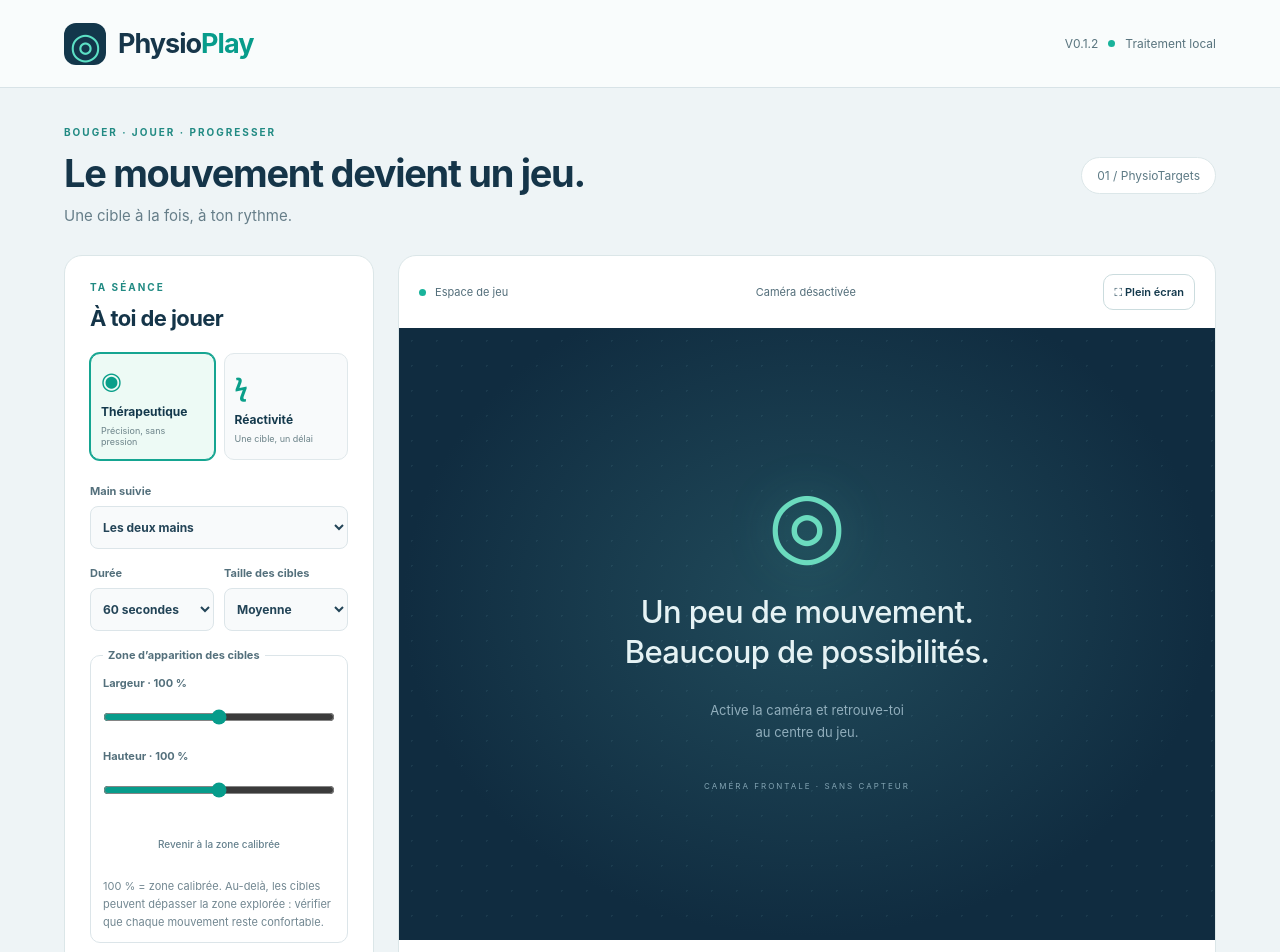
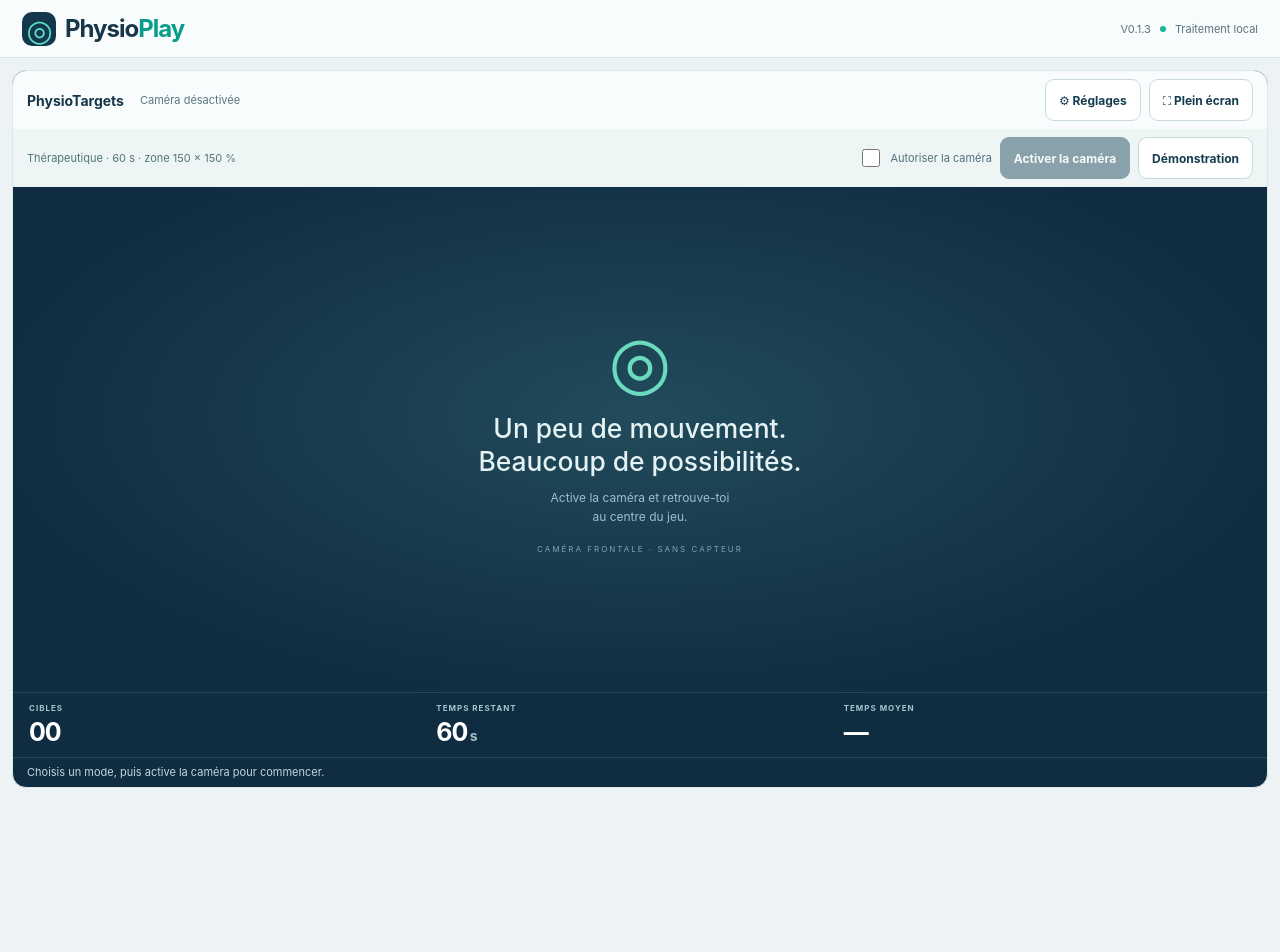
Before and after one commit to Sebrbo/PhysioPlay, a React (Vite) app: page / in a window 1280 px wide. Shown: the top 952 px of the page. After the commit the page ends 800 px from the top, so only its background shows below. Built offline with nearby package versions, Linux system fonts and the light colour scheme.

Commit message:
Ajouter le départ différé et les réglages séparés

```diff
--- a/src/App.tsx
+++ b/src/App.tsx
@@ -1,15 +1,18 @@
 import { useEffect, useRef, useState } from 'react';
 import { FilesetResolver, PoseLandmarker } from '@mediapipe/tasks-vision';
-import { containRect, insetZone, scaleZone, advanceSessionClock, calibratedZone, contains, defaultZone, mirror, nextTarget, type Hand, type Point, type Zone } from './game';
+import { advanceCountdown, containRect, insetZone, scaleZone, advanceSessionClock, calibratedZone, contains, defaultZone, mirror, nextTarget, type Hand, type Point, type Zone } from './game';
 
-type Phase = 'idle'|'ready'|'calibrating'|'playing'|'paused'|'result';
+type Phase = 'idle'|'ready'|'countdown'|'calibrating'|'playing'|'paused'|'result';
 type Stats = { hits:number; misses:number; times:number[]; remaining:number };
 const initialStats=(duration:number):Stats=>({hits:0,misses:0,times:[],remaining:duration});
 
 export default function App(){
   const [immersive,setImmersive]=useState(false);
-  const [zoneWidth,setZoneWidth]=useState(100),[zoneHeight,setZoneHeight]=useState(100);
+  const [zoneWidth,setZoneWidth]=useState(150),[zoneHeight,setZoneHeight]=useState(150);
   const play=useRef<HTMLElement>(null);
+  const settingsDialog=useRef<HTMLDialogElement>(null);
+  const [settingsOpen,setSettingsOpen]=useState(false),[settingsTab,setSettingsTab]=useState<'session'|'zone'|'about'>('session');
+  const [countdown,setCountdown]=useState(5);
   const [mode,setMode]=useState<'therapy'|'reaction'>('therapy');
   const [hand,setHand]=useState<Hand>('both');
   const [duration,setDuration]=useState(60),[deadline,setDeadline]=useState(4),[size,setSize]=useState(48);
@@ -22,12 +25,12 @@ export default function App(){
   const effectiveZone=zone?scaleZone(zone,zoneWidth,zoneHeight):null;
   const state=useRef({phase,source,mode,hand,duration,deadline,size,zone:effectiveZone});
   state.current={phase,source,mode,hand,duration,deadline,size,zone:effectiveZone};
-  const runtime=useRef({target:null as Point|null,hands:[] as Point[],samples:[] as Point[],calibrationStart:0,calibrationValid:0,last:0,lastSeen:0,lastVideo:-1,active:0,targetAge:0,dwell:0,stats:initialStats(60),number:1,pointer:null as Point|null});
+  const runtime=useRef({target:null as Point|null,hands:[] as Point[],samples:[] as Point[],calibrationStart:0,calibrationValid:0,last:0,lastSeen:0,lastVideo:-1,countdownMs:5000,active:0,targetAge:0,dwell:0,stats:initialStats(60),number:1,pointer:null as Point|null});
   const changePhase=(p:Phase)=>{runtime.current.last=performance.now();state.current.phase=p;setPhase(p);};
   const stop=()=>{generation.current++;stream.current?.getTracks().forEach(t=>t.stop());stream.current=null;detector.current?.close();detector.current=null;if(video.current)video.current.srcObject=null;runtime.current.hands=[];runtime.current.target=null;setTracking(false);setSource(null);setZone(null);changePhase('idle');setBusy(false);};
   useEffect(()=>()=>{generation.current++;stream.current?.getTracks().forEach(t=>t.stop());detector.current?.close();},[]);
-  useEffect(()=>{const hidden=()=>{if(document.hidden && ['playing','calibrating'].includes(state.current.phase)){changePhase('paused');setMessage('Séance en pause : l’application a été masquée.');}};document.addEventListener('visibilitychange',hidden);return()=>document.removeEventListener('visibilitychange',hidden);},[]);
-  useEffect(()=>{const resize=()=>{if(['playing','calibrating'].includes(state.current.phase)){changePhase('paused');setMessage('Affichage modifié : recalibre avant de reprendre.');}setZone(null);};window.addEventListener('orientationchange',resize);return()=>window.removeEventListener('orientationchange',resize);},[]);
+  useEffect(()=>{const hidden=()=>{if(document.hidden&&state.current.phase==='countdown'){changePhase('ready');setMessage('Départ annulé : l’application a été masquée.');}if(document.hidden && ['playing','calibrating'].includes(state.current.phase)){changePhase('paused');setMessage('Séance en pause : l’application a été masquée.');}};document.addEventListener('visibilitychange',hidden);return()=>document.removeEventListener('visibilitychange',hidden);},[]);
+  useEffect(()=>{const resize=()=>{if(state.current.phase==='countdown'){changePhase('ready');setMessage('Affichage modifié : calibre à nouveau avant de commencer.');}if(['playing','calibrating'].includes(state.current.phase)){changePhase('paused');setMessage('Affichage modifié : recalibre avant de reprendre.');}setZone(null);};window.addEventListener('orientationchange',resize);return()=>window.removeEventListener('orientationchange',resize);},[]);
 
   useEffect(()=>{
     if(!immersive)return;
@@ -37,6 +40,7 @@ export default function App(){
     window.addEventListener('keydown',escape);document.addEventListener('fullscreenchange',exited);
     return()=>{document.body.style.overflow=previous;window.removeEventListener('keydown',escape);document.removeEventListener('fullscreenchange',exited);};
   },[immersive]);
+  useEffect(()=>{const dialog=settingsDialog.current;if(!dialog)return;if(settingsOpen&&!dialog.open)dialog.showModal();else if(!settingsOpen&&dialog.open)dialog.close();},[settingsOpen]);
   async function toggleFullscreen(){
     if(immersive){if(document.fullscreenElement)await document.exitFullscreen().catch(()=>{});setImmersive(false);return;}
     setImmersive(true);
@@ -66,7 +70,11 @@ export default function App(){
   }
   function demo(){stop();setSource('demo');setZone(defaultZone);changePhase('ready');setMessage('Démonstration : déplace le pointeur ou ton doigt sur les cibles. Aucun suivi corporel.');}
   function calibrate(){runtime.current.samples=[];runtime.current.calibrationStart=performance.now();runtime.current.calibrationValid=0;setZone(null);changePhase('calibrating');setMessage('Pendant 8 secondes de suivi, balaie doucement ta zone confortable avec la ou les mains choisies.');}
-  function start(){if(!zone){changePhase('ready');setMessage('Calibre à nouveau la zone avant de commencer.');return;}const r=runtime.current;r.stats=initialStats(duration);r.active=0;r.targetAge=0;r.dwell=0;r.number=1;r.target=nextTarget(effectiveZone! ,null);setStats({...r.stats});changePhase('playing');setMessage('Atteins le centre de la cible avec le poignet.');}
+  function start(){
+    if(!zone){changePhase('ready');setMessage('Calibre à nouveau la zone avant de commencer.');return;}
+    const r=runtime.current;r.stats=initialStats(duration);r.active=0;r.targetAge=0;r.dwell=0;r.number=1;r.target=null;r.countdownMs=5000;
+    setStats({...r.stats});setCountdown(5);changePhase('countdown');setMessage('Prépare-toi : tu as 5 secondes pour passer en plein écran et te placer.');
+  }
   function finish(){changePhase('result');runtime.current.target=null;setStats({...runtime.current.stats});setMessage('Séance terminée. Les résultats restent uniquement en mémoire.');}
 
   useEffect(()=>{
@@ -95,7 +103,11 @@ export default function App(){
         if(r.calibrationValid>=8000){const z=calibratedZone(r.samples);setZone(z);changePhase('ready');setMessage(z?'Calibration prête. Reste à la même place pour jouer.':'Zone insuffisante. Recule pour cadrer les mains et recommence sans forcer.');}
         else if(now-r.calibrationStart>30000){changePhase('ready');setMessage('Calibration interrompue : suivi insuffisant. Vérifie le cadrage et réessaie.');}
       }
-      if(s.phase==='playing'){
+      if(s.phase==='countdown'){
+        const clock=advanceCountdown(r.countdownMs,elapsed);r.countdownMs=clock.remainingMs;setCountdown(clock.seconds);
+        if(clock.done){if(targetZone){r.target=nextTarget(targetZone,null);changePhase('playing');setMessage('Atteins le centre de la cible avec le poignet.');}else{changePhase('ready');setMessage('Calibre la zone avant de commencer.');}}
+      }
+      else if(s.phase==='playing'){
         const clock=advanceSessionClock(r.active,elapsed,s.duration);
         r.active=clock.elapsed;r.stats.remaining=clock.remaining;
         if(clock.done){finish();}
@@ -118,32 +130,49 @@ export default function App(){
     }raf=requestAnimationFrame(frame);return()=>cancelAnimationFrame(raf);
   },[]);
 
-  const locked=busy||['playing','paused','calibrating'].includes(phase);
+  const locked=busy||['playing','paused','countdown','calibrating'].includes(phase);
   const mean=stats.times.length?`${(stats.times.reduce((a,b)=>a+b,0)/stats.times.length/1000).toFixed(2)} s`:'—';
-  return <div className="app"><header><a className="brand" href="./"><span className="brand-icon">◎</span> Physio<span>Play</span></a><span className="version">V0.1.2 <i/> Traitement local</span></header>
-    <main><div className="intro"><div><p className="eyebrow">BOUGER · JOUER · PROGRESSER</p><h1>Le mouvement devient un jeu.</h1><p>Une cible à la fois, à ton rythme.</p></div><span className="tag">01 / PhysioTargets</span></div>
-    <div className="layout"><aside><p className="eyebrow">TA SÉANCE</p><h2>À toi de jouer</h2><div className="modes"><button disabled={locked} className={mode==='therapy'?'selected':''} onClick={()=>setMode('therapy')}><span>◉</span><strong>Thérapeutique</strong><small>Précision, sans pression</small></button><button disabled={locked} className={mode==='reaction'?'selected':''} onClick={()=>setMode('reaction')}><span>ϟ</span><strong>Réactivité</strong><small>Une cible, un délai</small></button></div>
-    <label>Main suivie<select disabled={locked} value={hand} onChange={e=>{setHand(e.target.value as Hand);setZone(null);}}><option value="both">Les deux mains</option><option value="left">Main gauche</option><option value="right">Main droite</option></select></label>
-    <div className="fields"><label>Durée<select disabled={locked} value={duration} onChange={e=>setDuration(+e.target.value)}>{[30,60,90,120].map(n=><option key={n} value={n}>{n} secondes</option>)}</select></label><label>Taille des cibles<select disabled={locked} value={size} onChange={e=>setSize(+e.target.value)}><option value={60}>Grande</option><option value={48}>Moyenne</option><option value={34}>Petite</option></select></label></div>
-    {mode==='reaction'&&<label>Délai par cible<select disabled={locked} value={deadline} onChange={e=>setDeadline(+e.target.value)}>{[2,3,4,6,8].map(n=><option key={n} value={n}>{n} secondes</option>)}</select></label>}
-    <fieldset className="zone-settings" disabled={locked}><legend>Zone d’apparition des cibles</legend>
-    <label>Largeur · {zoneWidth} %<input type="range" min="50" max="150" step="5" value={zoneWidth} onChange={e=>setZoneWidth(+e.target.value)}/></label>
-    <label>Hauteur · {zoneHeight} %<input type="range" min="50" max="150" step="5" value={zoneHeight} onChange={e=>setZoneHeight(+e.target.value)}/></label>
-    <button className="text-button" onClick={()=>{setZoneWidth(100);setZoneHeight(100);}}>Revenir à la zone calibrée</button>
-    <p className="helper">100 % = zone calibrée. Au-delà, les cibles peuvent dépasser la zone explorée : vérifier que chaque mouvement reste confortable.</p></fieldset>
-    <div className="divider"/><p className="step"><b>1</b> Installer et cadrer</p><p className="helper">Appareil stable, visage et mains visibles. Garde de l’espace autour de toi.</p>
-    {!source&&<><label className="consent"><input type="checkbox" checked={consent} onChange={e=>setConsent(e.target.checked)}/>J’autorise la caméra pour cette séance.</label><button className="primary" disabled={!consent||busy} onClick={startCamera}>{busy?'Chargement…':'Activer la caméra ↗'}</button><button className="text-button" disabled={busy} onClick={demo}>Essayer sans caméra</button></>}
-    {source&&<><p className="step"><b>2</b> Définir sa zone confortable</p><button disabled={locked||source==='demo'} onClick={calibrate}>{zone?'Recalibrer':'Calibrer · 8 secondes'}</button><p className="helper">{source==='demo'?'Zone de démonstration prédéfinie.':'Bouge doucement, sans rechercher ton amplitude maximale.'}</p><button className="primary" disabled={!zone||locked} onClick={start}>Commencer la séance →</button><button className="text-button" onClick={stop}>Arrêter {source==='camera'?'la caméra':'la démonstration'}</button></>}
-    </aside><section ref={play} className={`play ${immersive?'immersive':''}`} aria-label="Espace de jeu PhysioTargets"><div className="play-top"><div><span className="live-dot"/> {source==='demo'?'Démonstration':source==='camera'?'Caméra frontale · miroir':'Espace de jeu'}</div><span>{source?(tracking?'● Main détectée':'○ En attente de la main'):'Caméra désactivée'}</span><button className="fullscreen-button" onClick={toggleFullscreen}>{immersive?'↙ Quitter le plein écran':'⛶ Plein écran'}</button></div>
+  return <div className="app">
+    <header><a className="brand" href="./"><span className="brand-icon">◎</span> Physio<span>Play</span></a><span className="version">V0.1.3 <i/> Traitement local</span></header>
+    <main><section ref={play} className={`play ${immersive?'immersive':''}`} aria-label="Espace de jeu PhysioTargets">
+      <div className="play-top"><div className="game-title"><strong>PhysioTargets</strong><span>{source==='demo'?'Démonstration':source==='camera'?(tracking?'● Poignet détecté':'○ En attente de suivi'):'Caméra désactivée'}</span></div>
+      <div className="top-actions"><button disabled={locked} onClick={()=>setSettingsOpen(true)}>⚙ Réglages</button><button onClick={toggleFullscreen}>{immersive?'↙ Quitter le plein écran':'⛶ Plein écran'}</button></div></div>
+      <div className="setup-toolbar">
+      <span className="session-summary">{mode==='therapy'?'Thérapeutique':'Réactivité'} · {duration} s · zone {zoneWidth} × {zoneHeight} %</span>
+      <div className="session-actions">
+      {!source&&<><label className="consent"><input type="checkbox" checked={consent} onChange={e=>setConsent(e.target.checked)}/>Autoriser la caméra</label><button className="primary" disabled={!consent||busy} onClick={startCamera}>{busy?'Chargement…':'Activer la caméra'}</button><button disabled={busy} onClick={demo}>Démonstration</button></>}
+      {source&&<>{source==='camera'&&<button disabled={locked} onClick={calibrate}>{zone?'Recalibrer':'Calibrer · 8 s'}</button>}
+      {!locked&&<button className="primary" disabled={!zone} onClick={start}>Commencer · départ dans 5 s</button>}
+      <button onClick={stop}>Arrêter {source==='camera'?'la caméra':'la démo'}</button></>}
+      </div></div>
     <div className="stage" ref={stage} style={{aspectRatio:source==='camera'&&video.current?.videoWidth?`${video.current.videoWidth}/${video.current.videoHeight}`:'4/3'}} onPointerMove={demoPointer} onPointerLeave={()=>runtime.current.pointer=null} onPointerDown={demoPointer} onPointerUp={()=>{runtime.current.pointer=null;}}>
     <video ref={video} muted playsInline aria-label="Retour de la caméra en miroir"/><canvas ref={canvas} aria-label="Cibles et position des poignets"/>
     {!source&&<div className="welcome"><div className="target-icon">◎</div><h2>Un peu de mouvement.<br/>Beaucoup de possibilités.</h2><p>Active la caméra et retrouve-toi<br/>au centre du jeu.</p><span>CAMÉRA FRONTALE · SANS CAPTEUR</span></div>}
+    {phase==='countdown'&&<div className="overlay countdown-overlay" aria-live="polite"><p>PRÊT À JOUER ?</p><strong className="countdown-number">{countdown}</strong><p>Place-toi confortablement. Le chrono démarrera après le décompte.</p><button onClick={()=>{changePhase('ready');setMessage('Départ annulé.');}}>Annuler le départ</button></div>}
     {phase==='playing'&&!tracking&&<div className="overlay"><h2>Main hors du cadre</h2><p>Replace les mains dans le cadre. La séance continue.</p></div>}
     {phase==='paused'&&<div className="overlay"><h2>Une pause pour souffler.</h2><button className="primary" disabled={!zone} onClick={()=>changePhase('playing')}>Reprendre</button><button onClick={()=>{changePhase('ready');runtime.current.target=null;}}>Revenir à la préparation</button></div>}
     {phase==='result'&&<div className="overlay result"><p className="eyebrow">SÉANCE TERMINÉE</p><h2>{stats.hits} cibles atteintes</h2><p>Temps moyen d’atteinte : {mean}<br/>{mode==='reaction'?`${stats.misses} cibles expirées`:'Chaque mouvement compte.'}</p><button className="primary" onClick={start}>Rejouer</button><button onClick={()=>changePhase('ready')}>Modifier la séance</button></div>}
     {phase==='playing'&&tracking&&<span className="stage-hint">{mode==='therapy'?'Maintiens le poignet sur la cible · ¼ s':'Touche la cible avant la fin du cercle'}</span>}
-    </div><div className="metrics"><div><span>CIBLES ATTEINTES</span><strong>{String(stats.hits).padStart(2,'0')}</strong></div><div><span>TEMPS RESTANT</span><strong>{Math.ceil(phase==='ready'||phase==='idle'?duration:stats.remaining)}<small> s</small></strong></div><div><span>TEMPS MOYEN</span><strong>{mean}</strong></div>{immersive&&source&&phase==='ready'&&(zone?<button onClick={start}>Commencer →</button>:source==='camera'?<button onClick={calibrate}>Calibrer · 8 s</button>:null)}{phase==='playing'&&<button onClick={()=>changePhase('paused')}>Ⅱ Pause</button>}{(phase==='playing'||phase==='paused')&&<button onClick={finish}>Terminer</button>}</div>
-    <p className="status" role="status">{message}</p></section></div>
-    <footer><div><strong>◈ Ta caméra reste privée.</strong><p>Images traitées sur cet appareil, sans enregistrement ni envoi. Aucun compte, aucun historique patient.</p></div><div><strong>Une zone confortable avant tout.</strong><p>Prototype à évaluer avec le thérapeute. Arrête en cas de douleur. La calibration ne mesure pas les angles articulaires.</p></div></footer>
-    </main></div>;
+
+      </div><div className="metrics"><div><span>CIBLES</span><strong>{String(stats.hits).padStart(2,'0')}</strong></div><div><span>TEMPS RESTANT</span><strong>{Math.ceil(['ready','idle','countdown'].includes(phase)?duration:stats.remaining)}<small> s</small></strong></div><div><span>TEMPS MOYEN</span><strong>{mean}</strong></div>
+      <div className="game-actions">{phase==='playing'&&<button onClick={()=>changePhase('paused')}>Ⅱ Pause</button>}{phase==='countdown'&&<button onClick={()=>{changePhase('ready');setMessage('Départ annulé.');}}>Annuler</button>}{(phase==='playing'||phase==='paused')&&<button onClick={finish}>Terminer</button>}</div></div>
+      <p className="status" role="status">{message}</p>
+      <dialog ref={settingsDialog} className="settings-dialog" aria-labelledby="settings-title" onCancel={()=>setSettingsOpen(false)} onClose={()=>setSettingsOpen(false)}>
+        <div className="dialog-header"><h2 id="settings-title">Réglages</h2><button aria-label="Fermer les réglages" onClick={()=>setSettingsOpen(false)}>✕ Fermer</button></div>
+        <div className="settings-tabs" role="tablist" aria-label="Catégories des réglages">{([['session','Séance'],['zone','Zone des cibles'],['about','À propos']] as const).map(([id,label])=><button key={id} id={`tab-${id}`} role="tab" aria-selected={settingsTab===id} aria-controls={`panel-${id}`} onClick={()=>setSettingsTab(id)}>{label}</button>)}</div>
+        <div className="settings-body" role="tabpanel" id={`panel-${settingsTab}`} aria-labelledby={`tab-${settingsTab}`}>
+        {settingsTab==='session'&&<>
+          <div className="modes"><button className={mode==='therapy'?'selected':''} onClick={()=>setMode('therapy')}><strong>Thérapeutique</strong><small>Atteindre sans délai</small></button><button className={mode==='reaction'?'selected':''} onClick={()=>setMode('reaction')}><strong>Réactivité</strong><small>Toucher avant expiration</small></button></div>
+          <div className="fields"><label>Main suivie<select value={hand} onChange={e=>{setHand(e.target.value as Hand);setZone(null);}}><option value="both">Les deux mains</option><option value="left">Main gauche</option><option value="right">Main droite</option></select></label>
+          <label>Durée<select value={duration} onChange={e=>setDuration(+e.target.value)}>{[30,60,90,120].map(n=><option key={n} value={n}>{n} secondes</option>)}</select></label>
+          <label>Taille des cibles<select value={size} onChange={e=>setSize(+e.target.value)}><option value={60}>Grande</option><option value={48}>Moyenne</option><option value={34}>Petite</option></select></label>
+          {mode==='reaction'&&<label>Délai par cible<select value={deadline} onChange={e=>setDeadline(+e.target.value)}>{[2,3,4,6,8].map(n=><option key={n} value={n}>{n} secondes</option>)}</select></label>}</div>
+          <p className="helper">Chaque départ comporte 5 secondes de préparation, hors durée de séance. Un changement de main demande une nouvelle calibration.</p>
+        </>}
+        {settingsTab==='zone'&&<><label>Largeur · {zoneWidth} %<input type="range" min="50" max="150" step="5" value={zoneWidth} onChange={e=>setZoneWidth(+e.target.value)}/></label><label>Hauteur · {zoneHeight} %<input type="range" min="50" max="150" step="5" value={zoneHeight} onChange={e=>setZoneHeight(+e.target.value)}/></label>
+        <div className="zone-presets"><button onClick={()=>{setZoneWidth(150);setZoneHeight(150);}}>Par défaut · 150 %</button><button onClick={()=>{setZoneWidth(100);setZoneHeight(100);}}>Zone calibrée · 100 %</button></div><p className="helper">150 % par défaut. Au-delà de 100 %, les cibles dépassent la zone explorée : ajuste les réglages pour garder des mouvements confortables.</p></>}
+        {settingsTab==='about'&&<div className="about"><h3>Caméra privée</h3><p>Images et coordonnées traitées sur cet appareil, sans enregistrement ni envoi. Aucun historique patient.</p><h3>Installation et confort</h3><p>Appareil stable, haut du corps et mains visibles. Calibre en bougeant doucement, sans rechercher ton amplitude maximale.</p><p>Prototype à évaluer avec le thérapeute. Arrête en cas de douleur. La calibration ne mesure pas les angles articulaires.</p></div>}
+        </div><div className="dialog-footer"><button className="primary" onClick={()=>setSettingsOpen(false)}>Revenir au jeu</button></div>
+      </dialog>
+    </section></main></div>;
 }
--- a/src/game.ts
+++ b/src/game.ts
@@ -42,3 +42,8 @@ export function insetZone(zone:Zone,radius:number,width:number,height:number):Zo
   const mx=Math.min(.49,(radius+9)/Math.max(1,width)),my=Math.min(.49,(radius+9)/Math.max(1,height));
   return {left:Math.max(mx,Math.min(1-mx,zone.left)),right:Math.max(mx,Math.min(1-mx,zone.right)),top:Math.max(my,Math.min(1-my,zone.top)),bottom:Math.max(my,Math.min(1-my,zone.bottom))};
 }
+
+export function advanceCountdown(remainingMs:number,deltaMs:number) {
+  const next=Math.max(0,remainingMs-Math.max(0,deltaMs));
+  return {remainingMs:next,seconds:Math.ceil(next/1000),done:next===0};
+}
```
Also changed, not shown: src/style.css, 1 other file (tests, documents, lock files or other folders).
